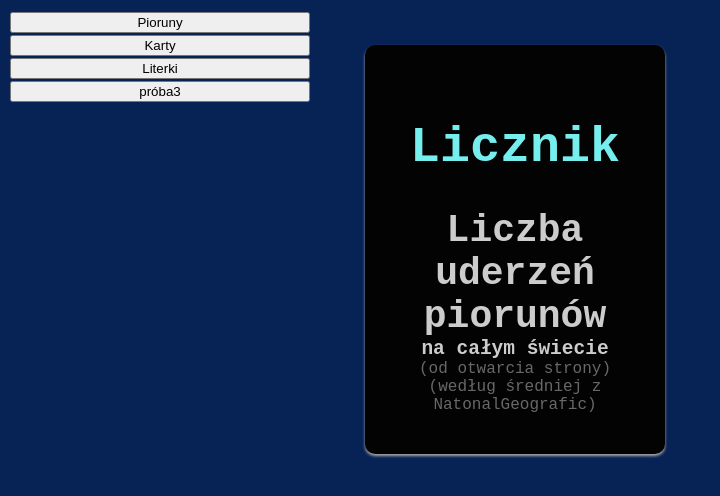
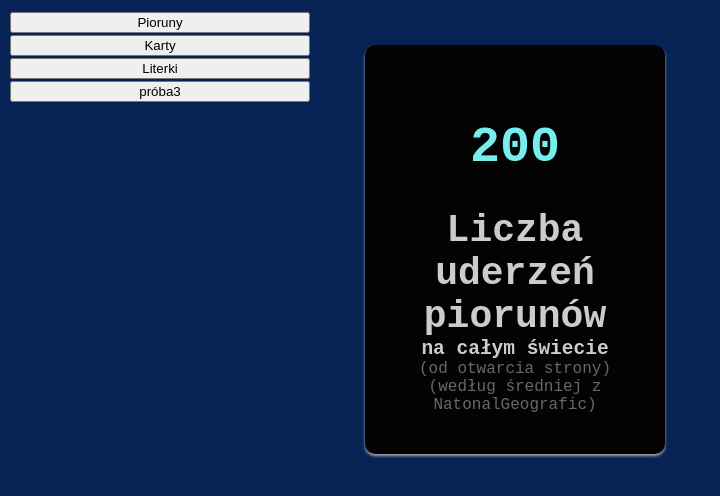
Before and after one commit to SerafinPL/react-function-component, a React (Create React App) app: page / in a window 1280 px wide. Both pictures are taken after a click on the button "Pioruny". Shown: the top 496 px of the page, without its empty margins (0-720 px from the left). Built offline with nearby package versions, Linux system fonts and the light colour scheme.

Commit message:
pioruny UseState function

```diff
--- a/src/mods/Pioruny/LicznikPiorunow.js
+++ b/src/mods/Pioruny/LicznikPiorunow.js
@@ -1,11 +1,29 @@
-import React from 'react';
+import React, { useState }  from 'react';
 
 import styles from './LicznikPiorunow.module.css';
 
 const Licznik = () => {
 
+
+
+	const [piorunyState, piorunySetState ] = useState(
+			0
+		);
+
+	const timerStorm = () =>{
+
+		let pior = piorunyState;
+		piorunySetState(
+			pior + 100
+		)
+
+
+	}
+
+	setInterval(timerStorm, 1000);
+
 	return(
-		<h1 className={styles.licznik}>Licznik</h1>
+		<h1 className={styles.licznik}>{piorunyState}</h1>
 	)
 
 }
```
